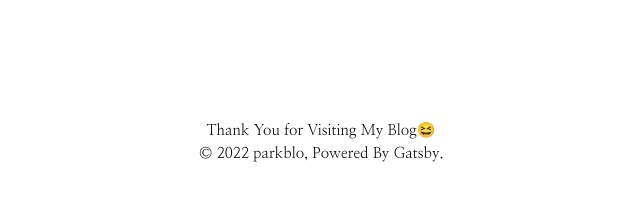
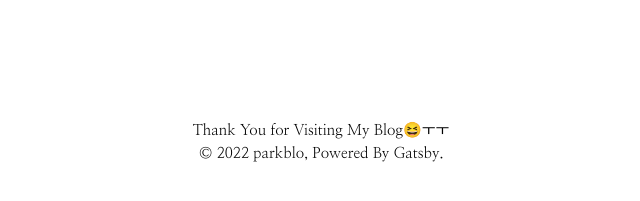
Before and after one commit to parkblo/gatsbyBlogOld, a Gatsby site: page / in a window 1280 px wide. Shown: the part 1363-1564 px from the top of the page, 319-959 px from the left. Built offline with nearby package versions, Linux system fonts and the light colour scheme; Gatsby itself is replaced by a stand-in of ours.

Commit message:
Update Footer.tsx

```diff
--- a/src/components/Common/Footer.tsx
+++ b/src/components/Common/Footer.tsx
@@ -14,7 +14,7 @@ const FooterWrapper = styled.div`
 const Footer: FunctionComponent = function () {
   return (
     <FooterWrapper>
-      Thank You for Visiting My Blog😆
+      Thank You for Visiting My Blog😆ㅜㅜ
       <br />© 2022 parkblo, Powered By Gatsby.
     </FooterWrapper>
   )
```
